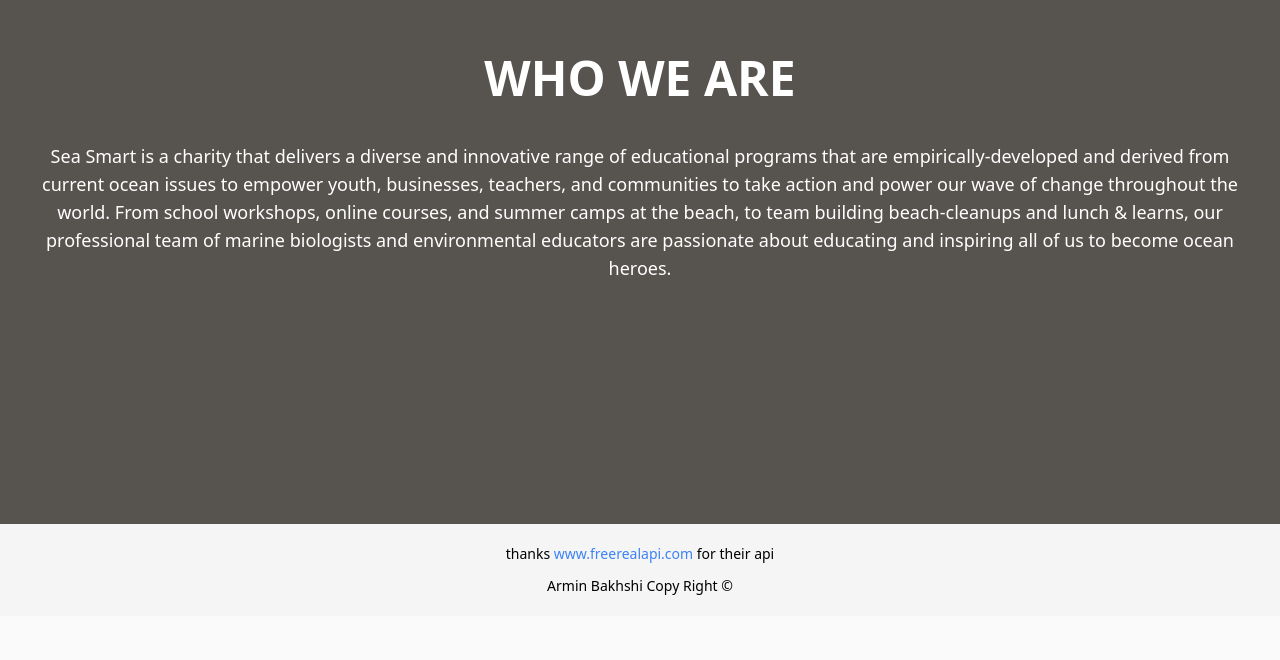
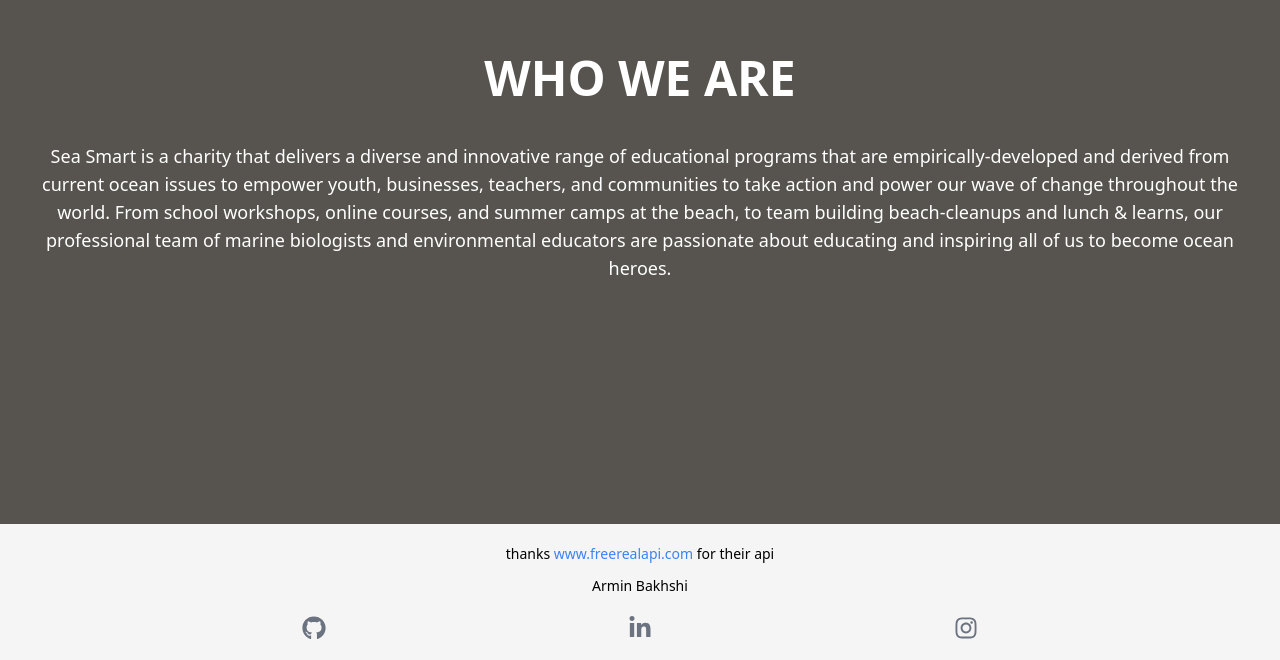
Before and after one commit to armin-bkh/houstory-next-app, a Next.js app: page /about in a window 1280 px wide. Shown: the part 1684-2344 px from the top of the page. Before the commit the page ends 2300 px from the top, so only its background shows below. Built offline with nearby package versions, Linux system fonts and the light colour scheme.

Commit message:
add social media links to Footer

```diff
--- a/components/Footer/Footer.jsx
+++ b/components/Footer/Footer.jsx
@@ -1,14 +1,47 @@
+import { FaInstagram, FaGithub, FaLinkedinIn } from "react-icons/fa";
+
+const socialMedia = [
+  {
+    href: "https://www.github.com/armin-bkh",
+    icon: <FaGithub />,
+  },
+  {
+    href: "https://www.linkedin.com/in/arminbkh",
+    icon: <FaLinkedinIn />,
+  },
+  {
+    href: "https://www.instagram.com/rminbkh/",
+    icon: <FaInstagram />,
+  },
+];
+
 const Footer = () => {
   return (
     <footer className="flex flex-col justify-center items-center bg-neutral-100 py-5 text-sm">
       <p className="mb-3">
         thanks{" "}
-        <a className="text-blue-500" target="_blank" href="https://www.freerealapi.com">
+        <a
+          className="text-blue-500"
+          target="_blank"
+          href="https://www.freerealapi.com"
+        >
           www.freerealapi.com
         </a>{" "}
         for their api
       </p>
-      <p>Armin Bakhshi Copy Right &copy;</p>
+      <p>Armin Bakhshi</p>
+      <nav className="w-full">
+        <ul className="flex justify-evenly items-center mt-5">
+          {socialMedia.map((link) => (
+            <li
+              className="text-xl md:text-2xl text-gray-500 hover:text-black transition"
+              key={link.href}
+            >
+              <a href={link.href}>{link.icon}</a>
+            </li>
+          ))}
+        </ul>
+      </nav>
     </footer>
   );
 };
--- a/components/Header/Header.jsx
+++ b/components/Header/Header.jsx
@@ -1,12 +1,26 @@
 import { useAuth } from "@/providers/AuthProvider/AuthProvider";
 import Navbar from "components/Navbar/Navbar";
 import { useRouter } from "next/router";
-import { useState } from "react";
+import { useState, useEffect } from "react";
 
 const Header = () => {
   const [isShow, setIsShow] = useState(false);
   const { auth, setAuth } = useAuth();
   const router = useRouter();
+
+  const closeMenuHandler = (e) => {
+    if(e.key === "Escape") setIsShow(false);
+
+  }
+
+  useEffect(()=> {
+    document.addEventListener('keydown', closeMenuHandler)
+
+
+    return ()=> {
+      document.removeEventListener('keydown', closeMenuHandler);
+    }
+  }, [])
 
   const clickHandler = () => {
     if (!auth) {
--- a/package.json
+++ b/package.json
@@ -15,6 +15,7 @@
     "next": "12.1.0",
     "react": "17.0.2",
     "react-dom": "17.0.2",
+    "react-icons": "^4.3.1",
     "yup": "^0.32.11"
   },
   "devDependencies": {
--- a/pages/about.js
+++ b/pages/about.js
@@ -1,4 +1,3 @@
-import About from "public/svg/About us page-bro.svg";
 import Image from "next/image";
 import Head from "next/head";
 
@@ -6,8 +5,8 @@
   return (
     <>
       <Head>
-          <title>houstory: About</title>
-          <meta name="description" content="about houstory team" />
+        <title>houstory: About</title>
+        <meta name="description" content="about houstory team" />
       </Head>
       <main className="min-h-[75vh]">
         <section className="min-h-[89vh] flex flex-col justify-center items-center p-5">
@@ -23,7 +22,7 @@
         <section className="min-h-[89vh] flex flex-col justify-center items-center bg-slate-100 p-5">
           <Image
             className="drop-shadow-lg"
-            src={About}
+            src="/svg/About.svg"
             width={300}
             height={300}
           />
```
Also changed, not shown: public/svg/About.svg (renamed from public/svg/About us page-bro.svg), 1 other file (tests, documents, lock files or other folders).
